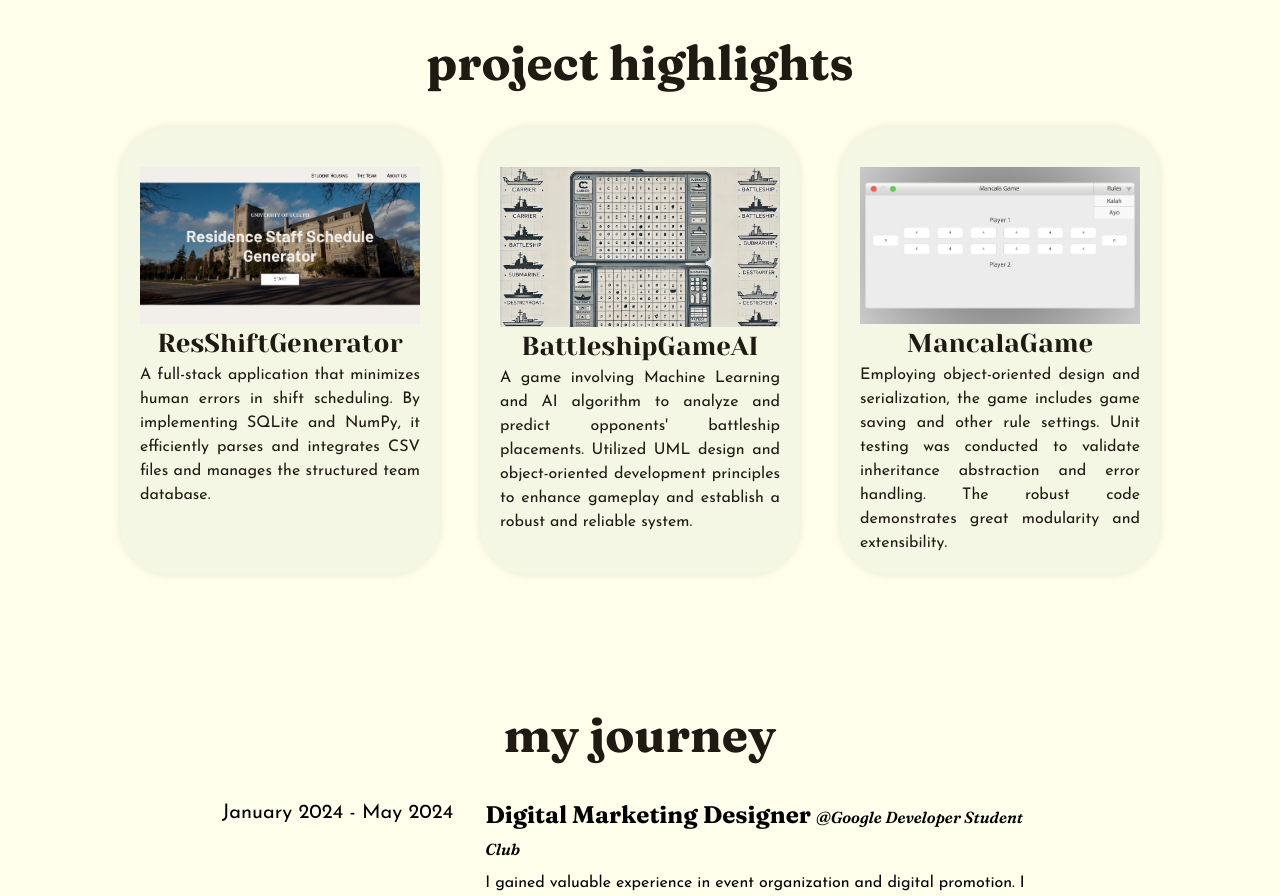
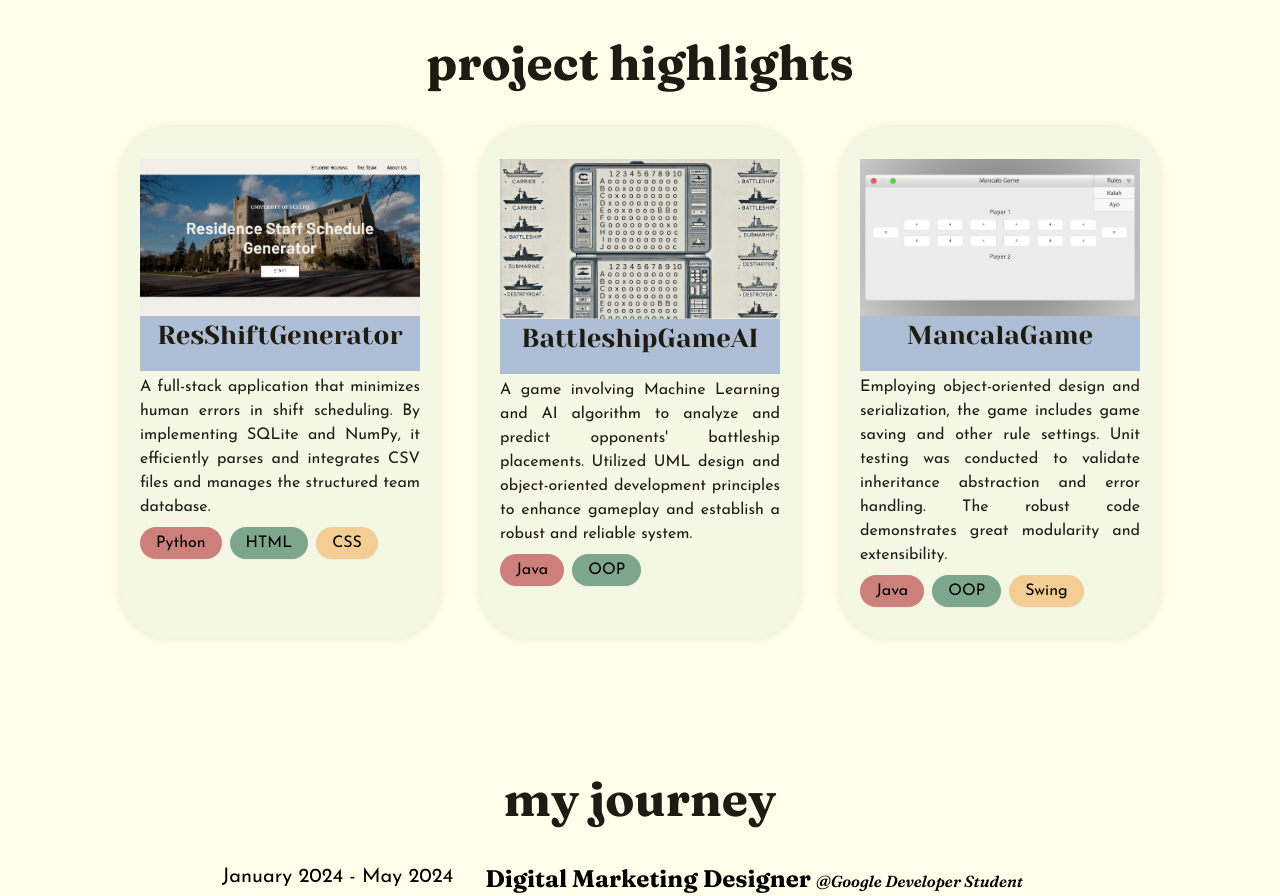
Before and after one commit to milychang19/my-portfolio, a React (Create React App) app: page / in a window 1280 px wide. Shown: the part 1320-2216 px from the top of the page. Built offline with nearby package versions, Linux system fonts and the light colour scheme.

Commit message:
projects components

```diff
--- a/src/App.css
+++ b/src/App.css
@@ -1,9 +1,4 @@
 
 .App-header {
-  font-family: "Josefin Sans", sans-serif;
-  text-align: center;
-  background-color: #FFFFEC;
-  min-height: 100vh;
-  flex-direction: column;
   font-size: calc(10px + 2vmin);
 }
--- a/src/App.js
+++ b/src/App.js
@@ -9,7 +9,7 @@ import Footer from './pages/Footer';
 
 function App() {
   return (
-    <div className="App-header">
+    <div className="App-header font-text bg-beige text-center">
       <Header/>
       <Home />
       <About />
--- a/src/pages/Contact.jsx
+++ b/src/pages/Contact.jsx
@@ -10,9 +10,9 @@ const Contact = () => {
         <div className="align-center w-[60%]">
           <h1 className="font-sub text-5xl font-xbold text-green p-10 pt-14">Contact Me</h1>
           <form action="https://getform.io/f/anlexena" method="POST" className="grid">
-            <input type="text" name="name" className="h-16 rounded-[20px] indent-5 m-3 text-xl shadow-sm transition" placeholder="Your Name"></input>
-            <input type="email" name="email" className="h-16 rounded-[20px] indent-5 m-3 text-xl shadow-sm transition" placeholder="Email"></input>
-            <textarea name="messages" className="h-32 rounded-[20px] m-3 p-5 text-xl shadow-sm transition" placeholder="Messages"></textarea>
+            <input type="text" name="name" className="h-16 rounded-[20px] indent-5 m-3 text-xl shadow-sm" placeholder="Your Name"></input>
+            <input type="email" name="email" className="h-16 rounded-[20px] indent-5 m-3 text-xl shadow-sm" placeholder="Email"></input>
+            <textarea name="messages" className="h-32 rounded-[20px] m-3 p-5 text-xl shadow-sm" placeholder="Messages"></textarea>
             <button type="submit" className="bg-green text-yellow font-bold p-1.5 w-44 rounded-xl shadow-lg transition-colors hover:bg-forest place-self-center m-3">Send</button>
           </form>
         </div>
--- a/src/pages/Projects.jsx
+++ b/src/pages/Projects.jsx
@@ -6,21 +6,25 @@ const records = () => [
     link: "https://github.com/milychang19/ResShiftGenerator",
     image: require("../elements/project-card1.jpg"),
     description: "A full-stack application that minimizes human errors in shift scheduling. By implementing SQLite and NumPy, it efficiently parses and integrates CSV files and manages the structured team database.",
-
+    tags: ["Python", "HTML", "CSS"],
   },
   {
     name: "BattleshipGameAI",
     link: "https://github.com/milychang19/BattleshipGameAI",
     image: require("../elements/project-card2.jpg"),
     description: "A game involving Machine Learning and AI algorithm to analyze and predict opponents' battleship placements. Utilized UML design and object-oriented development principles to enhance gameplay and establish a robust and reliable system.",
+    tags: ["Java", "OOP"],
   },
   {
     name: "MancalaGame",
     link: "https://github.com/milychang19/MancalaGame",
     image: require("../elements/project-card3.jpg"),
     description: "Employing object-oriented design and serialization, the game includes game saving and other rule settings. Unit testing was conducted to validate inheritance abstraction and error handling. The robust code demonstrates great modularity and extensibility.",
+    tags: ["Java", "OOP", "Swing"],
   }
 ]
+
+const tagColors = ["bg-coral", "bg-mint", "bg-star"];
 
 const Projects = () => {
   const projectRecords = records();
@@ -30,11 +34,17 @@ const Projects = () => {
       <h1 className="font-sub text-5xl font-bold text-brown p-10">project highlights</h1>
       <div className="flex gap-x-10 place-content-center">
         {projectRecords.map((project, index) => (
-          <div key={index} className="bg-sage shadow-card rounded-[50px] p-5 pt-10 w-80">
+          <div key={index} className="bg-sage shadow-card rounded-[50px] p-5 py-8 w-80">
             {/* <img src={project1} alt=""></img> */}
             <img src={project.image} alt=""></img>
-            <h3 className="font-title text-brown"><a href={project.link} target="_blank" rel="noopener noreferrer">{project.name}</a></h3>
-            <p className="text-base text-justify text-brown">{project.description}</p>
+            <h3 className="font-title text-brown bg-sky pb-4 backdrop:"><a href={project.link} target="_blank" rel="noopener noreferrer">{project.name}</a></h3>
+            {/* <div className="bg-sky pb-4"></div> */}
+            <p className="text-base text-justify text-brown my-1">{project.description}</p>
+            <ul className="flex gap-2 mt-2">
+              {project.tags.map((tag, index) => (
+                <li key={index} className={`text-base rounded-2xl w-fit px-4 py-1 shadow-sm ${tagColors[index % tagColors.length]}`}>{tag}</li>
+              ))}
+            </ul>
           </div>
         ))}
       </div>
--- a/tailwind.config.js
+++ b/tailwind.config.js
@@ -4,28 +4,23 @@ module.exports = {
   theme: {
     extend: {
       colors: {
-        'green': '#095D40',
-        'beige': '#FFFFEC',
-        'blue': '#034AB4',
-        'yellow': '#FFA857',
-        'brown': '#1F1A12',
-        'matcha': '#EFEEDD',
-        'sage': '#F3F7E4',
+        'green': '#095D40', //name title
+        'beige': '#FFFFEC', //background
+        'blue': '#034AB4', //about me
+        'yellow': '#FFA857', //icon
+        'brown': '#1F1A12', //text
+        'matcha': '#EFEEDD', //header & contact card
+        'sage': '#F3F7E4', //project cards
         'grey': '#95A29D',
-        'sun': '#FDB777',
-        'forest': '#074D35',
+        'sun': '#FDB777', //hovered icon
+        'forest': '#074D35', //hovered button
+        'coral': '#CD807B', //tag1
+        'mint': '#7DA68D', //tag2
+        'star': '#F4CD94', //tag3
+        'sky': '#AEBFD5', //project name
       },
       boxShadow: {
         'card': '0px 0px 10px rgba(0, 0, 0, 0.1)',
-      },
-      keyframes: {
-        easeInLeft: {
-          '0%': { transform: 'translateX(-100%)', opacity: 0 },
-          '100%': { transform: 'translateX(0)', opacity: 1 },
-        },
-      },
-      animation: {
-        easeInLeft: 'easeInLeft 5s ease-in-out',
       },
     },
     fontFamily: {
```
Also changed, not shown: src/elements/project-card2.jpg.
